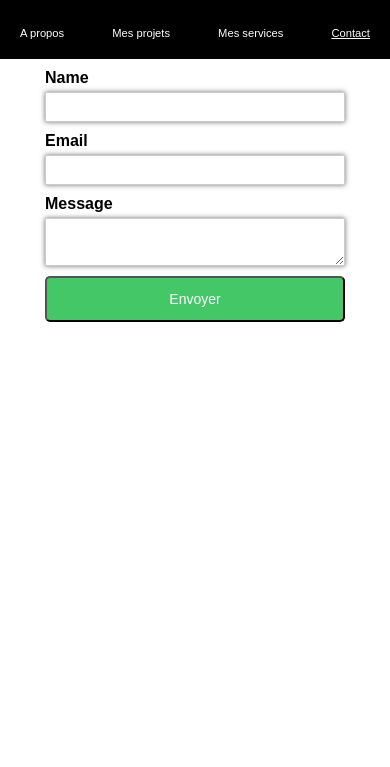
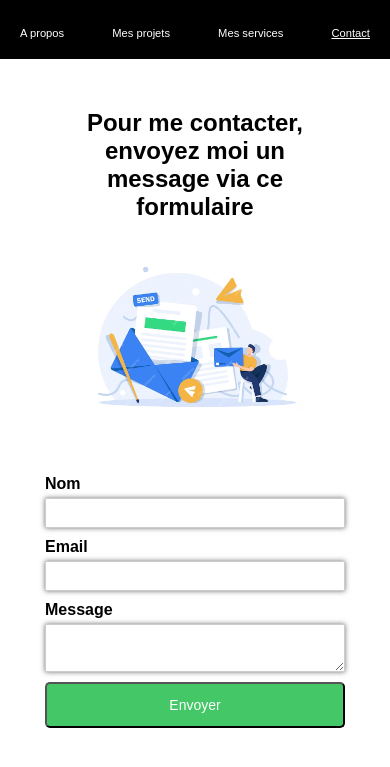
Before and after one commit to Oleome/Projet_8_Portfolio, a React app in the folder portfolio/: page /contact in a window 390 px wide. Shown: the part 41-808 px from the top of the page. Built offline with nearby package versions, Linux system fonts and the light colour scheme; some packages are replaced by stand-ins of ours; no server answers.

Commit message:
contact responsive

```diff
--- a/portfolio/src/pages/contact.jsx
+++ b/portfolio/src/pages/contact.jsx
@@ -1,6 +1,7 @@
 import { useRef } from "react";
 import emailjs from "@emailjs/browser";
 import '../styles/contact.scss';
+import email from  '../assets/email.png';
 
 
 function Contact () {
@@ -24,8 +25,13 @@ function Contact () {
 
     return (
       <div className="container--contact">
+        <div className="contact--pic">
+          <h2>Pour me contacter, envoyez moi un message via ce formulaire</h2>
+          <img src={email} alt="un dessin d'email" />
+        </div>
+        <div className="form--container">
           <form ref={form} onSubmit={sendEmail} className="form">
-          <label>Name</label>
+            <label>Nom</label>
             <input type="text" name="name" />
             <label>Email</label>
             <input type="email" name="email" />
@@ -34,6 +40,7 @@ function Contact () {
             <button type="submit">Envoyer</button>
           </form>
         </div>
+      </div>
     )
 }
 
--- a/portfolio/src/styles/contact.scss
+++ b/portfolio/src/styles/contact.scss
@@ -1,7 +1,42 @@
 .container--contact {
     display: flex;
+    align-items: center;
+    height: 80vh;
+    justify-content: space-evenly;
+    min-width: 350px;
+
+    @media screen and (max-width: 900px) {
+      flex-direction: column;
+      height: auto;
+    }
+
+  .contact--pic {
+    width: 40%;
+    height: auto;
+    padding: 30px;
+    text-align: center;
+    @media screen and (max-width: 900px) {
+      width: 80%;
+    }
+
+    img {
+      width: 100%;
+      height: auto;
+    }
+
+    h2 {
+      @media screen and (max-width: 900px) {
+        font-size: 1.5rem;
+      }
+    }
+  }
+
+  .form--container {
+    width: 30%;
+    display: flex;
     justify-content: center;
-    align-items: center;
+    @media screen and (max-width: 900px) {
+      width: 80%;
     }
 
     .form {
@@ -71,3 +106,5 @@
       outline: none;
       top: 1px;
     }
+  }
+}
--- a/portfolio/src/styles/global.scss
+++ b/portfolio/src/styles/global.scss
@@ -7,5 +7,5 @@ body {
     background-color: #fff;
     margin: auto;
     padding: 0;
-    min-width: 300px;
+    min-width: 350px;
 }
```
Also changed, not shown: portfolio/src/assets/email.png (added). Lines whose indentation alone changed are shown as unchanged.
